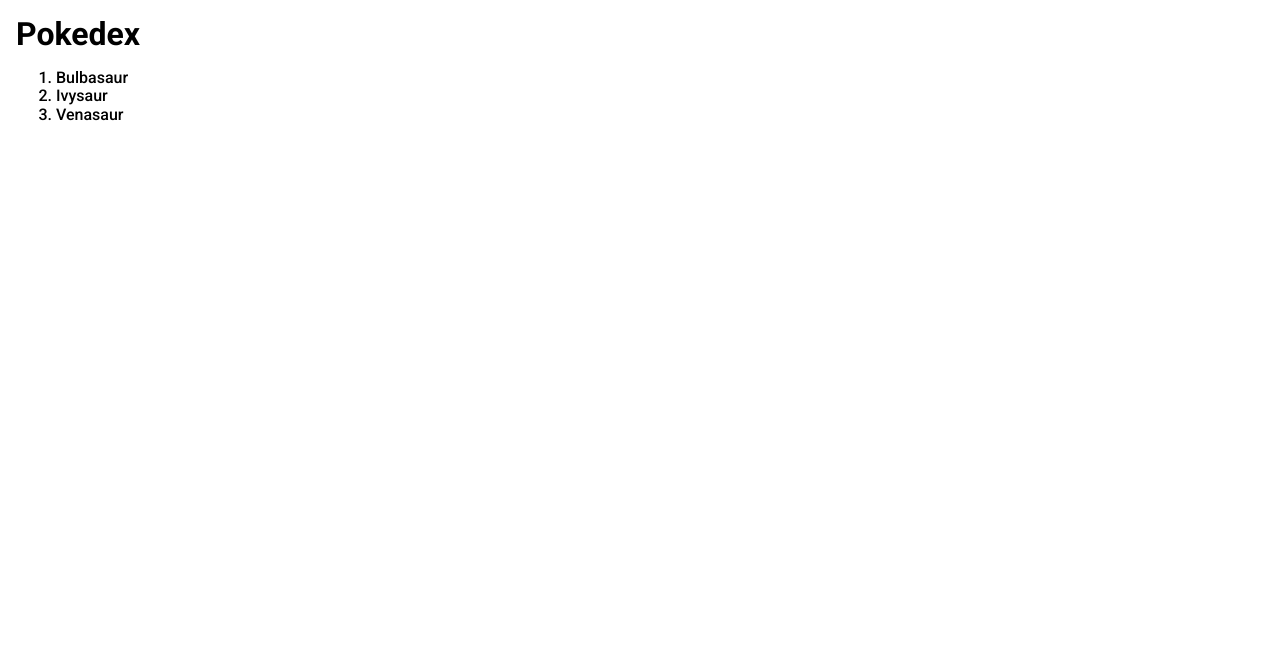
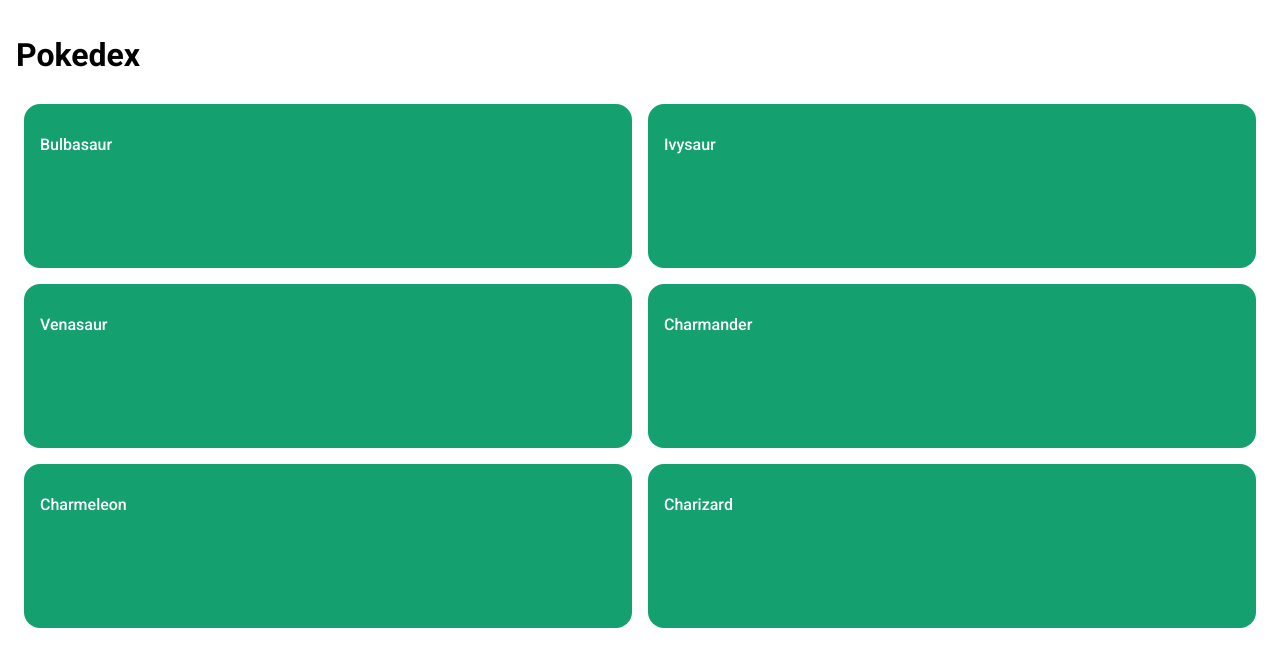
Before and after one commit to matheoszxx/project-pokedex, a plain HTML site: page index.html in a window 1280 px wide. Drawn offline with nearby package versions, Linux system fonts and the light colour scheme.

Commit message:
styling the pokemon listing

```diff
--- a/assets/css/global.css
+++ b/assets/css/global.css
@@ -6,6 +6,19 @@
     padding: 1rem;
 }
 
-.content h1 {
+ol.pokemon {
+    display: grid;
+    grid-template-columns: 1fr 1fr;
+    list-style: none;
+    padding: 0;
     margin: 0;
 }
+
+ol.pokemon li {
+    margin: .5rem;
+    padding: 2rem 1rem;
+    background-color: #14A06F;
+    color: white;
+    border-radius: 1rem;
+    height: 100px;
+}
--- a/index.html
+++ b/index.html
@@ -22,10 +22,13 @@
     <section class="content">
         <h1>Pokedex</h1>
 
-        <ol>
+        <ol class="pokemon">
             <li>Bulbasaur</li>
             <li>Ivysaur</li>
             <li>Venasaur</li>
+            <li>Charmander</li>
+            <li>Charmeleon</li>
+            <li>Charizard</li>
         </ol>
 
     </section>
```
